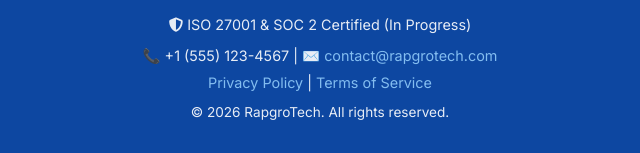
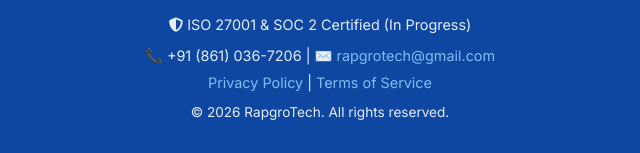
Before and after one commit to abner1986/rapgromedtech-, a plain HTML site: page index.html in a window 1280 px wide. Shown: the part 3484-3637 px from the top of the page, 320-960 px from the left. Drawn offline with Linux system fonts and the light colour scheme.

Commit message:
index.html

```diff
--- a/index.html
+++ b/index.html
@@ -392,8 +392,8 @@
                 <div class="contact-info">
                     <h3>RapgroTech</h3>
                     <p><i class="fas fa-map-marker-alt"></i> D/NO 42, Subbiah Gounder St, Tatabad, Rathinapuri, Tatabad, Coimbatore, Tamil Nadu 641027</p>
-                    <p><i class="fas fa-phone"></i> +1 (555) 123-4567 (US Virtual)</p>
-                    <p><i class="fas fa-envelope"></i> contact@rapgrotech.com</p>
+                    <p><i class="fas fa-phone"></i> +91 (861) 036-7206 (Whatapp Number)</p>
+                    <p><i class="fas fa-envelope"></i> rapgrotech@gmail.com</p>
                     <p><i class="fas fa-clock"></i> Monday – Friday, 9AM – 6PM IST</p>
                 </div>
                 <form class="contact-form" action="https://formspree.io/f/yourFormID" method="POST">
@@ -413,7 +413,7 @@
     <div class="container">
         <div class="hipaa-badge"><i class="fas fa-lock"></i> 100% HIPAA Compliant</div>
         <p><i class="fas fa-shield-alt"></i> ISO 27001 & SOC 2 Certified (In Progress)</p>
-        <p style="margin-top:8px;">📞 +1 (555) 123-4567 | ✉️ <a href="mailto:contact@rapgrotech.com">contact@rapgrotech.com</a></p>
+        <p style="margin-top:8px;">📞  +91 (861) 036-7206  | ✉️ <a href="mailto:rapgrotech@gmail.com">rapgrotech@gmail.com</a></p>
         <p style="margin-top:4px;"><a href="#">Privacy Policy</a> | <a href="#">Terms of Service</a></p>
         <p style="margin-top:8px; font-size:0.85rem;">&copy; 2026 RapgroTech. All rights reserved.</p>
     </div>
```
